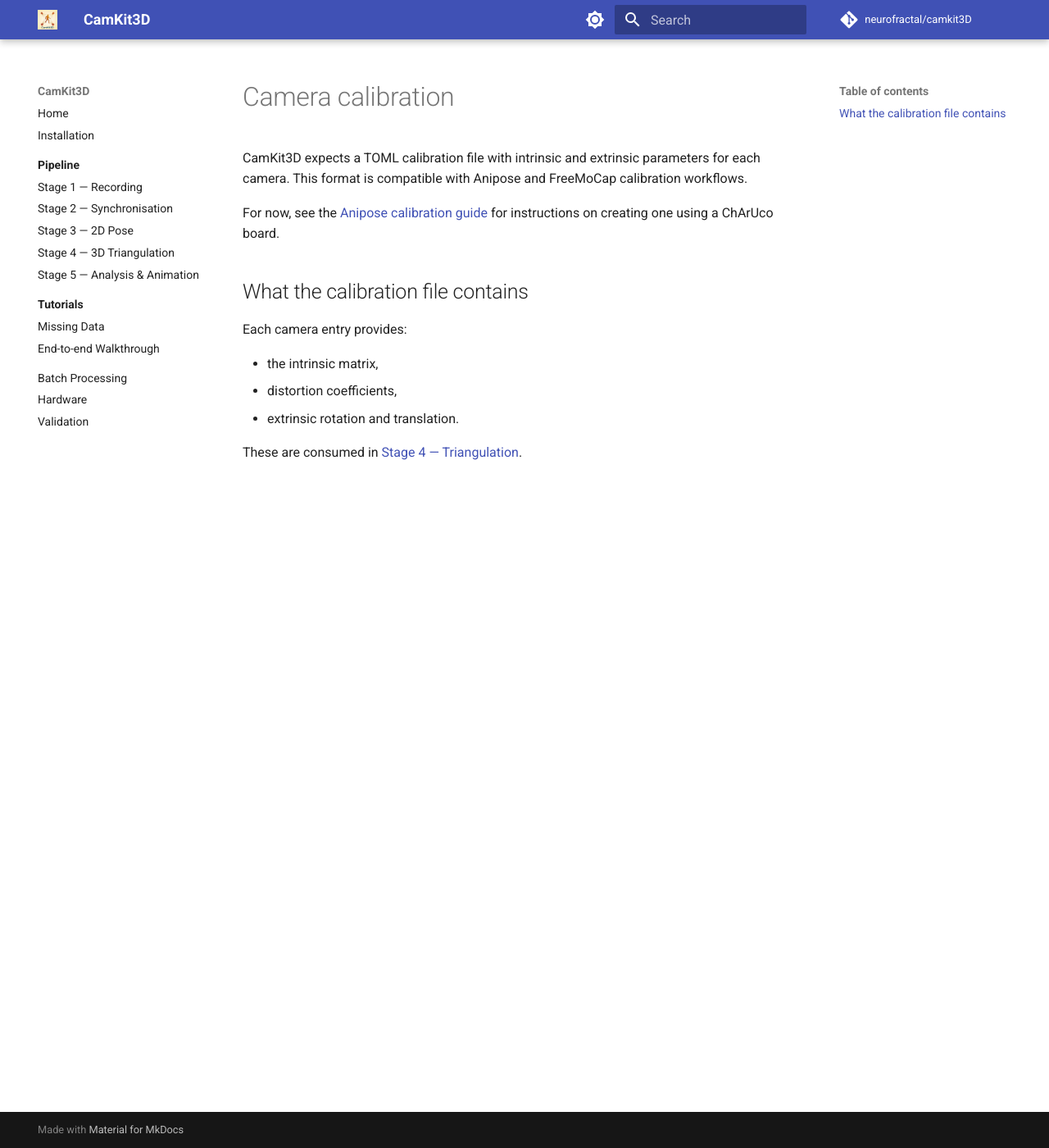
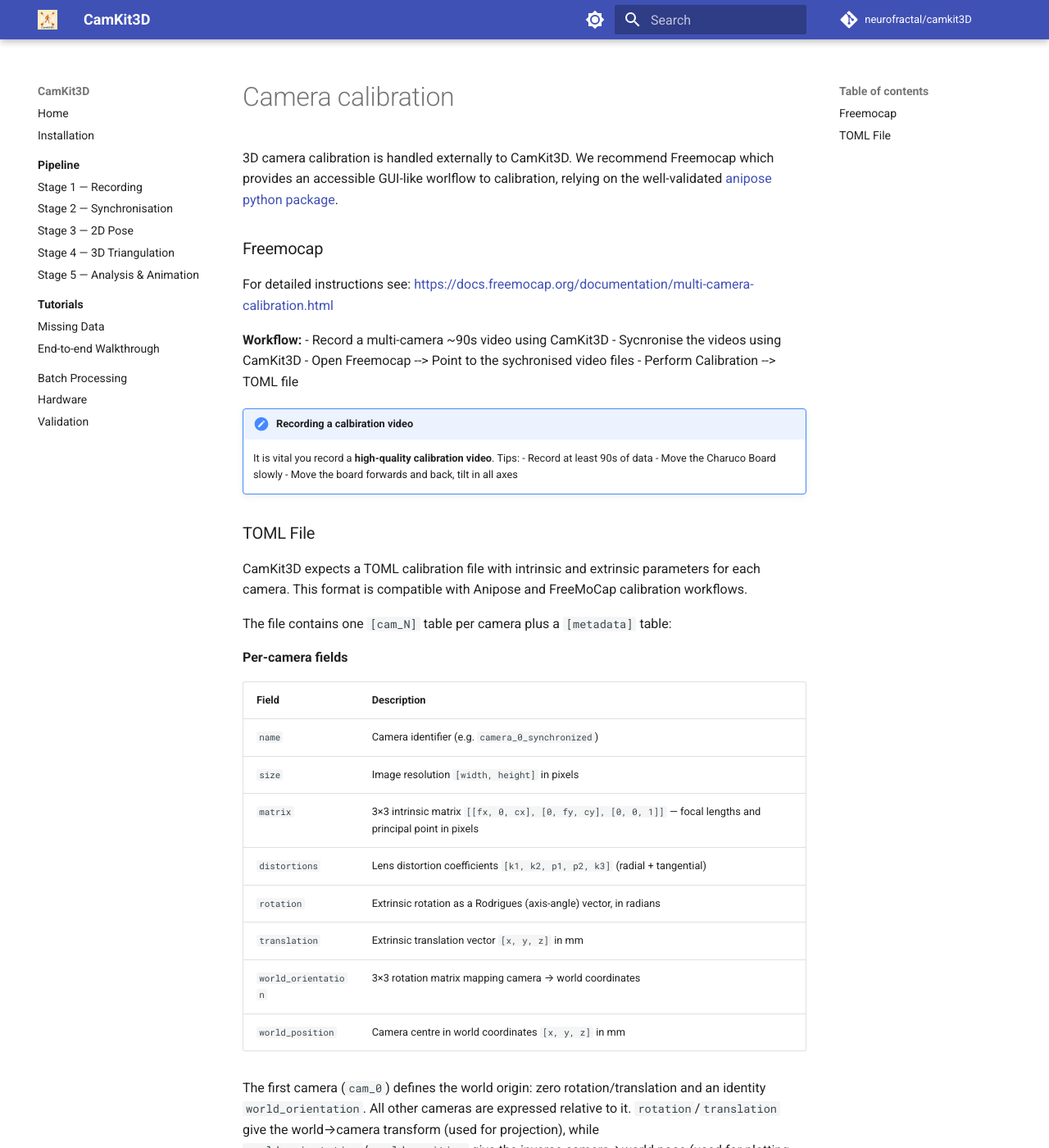
Before and after one commit to neurofractal/camkit3D, an MkDocs documentation site: the page built from docs/tutorials/calibration.md, in a window 1280 px wide and 1400 px high. Shown: the whole window at 82% size. Built offline with MkDocs 1.6.1 and Material for MkDocs 9.7.7, drawn with Linux system fonts in a browser that asks for light colours; comment, search, counter and statistics services are not loaded; some of the changed text lies outside the part shown.

Commit message:
docs and notebooks

```diff
--- a/docs/tutorials/calibration.md
+++ b/docs/tutorials/calibration.md
@@ -1,23 +1,51 @@
 # Camera calibration
+
+3D camera calibration is handled externally to CamKit3D. We recommend Freemocap which provides an accessible GUI-like worlflow to calibration, relying on the well-validated [anipose python package](https://github.com/lambdaloop/anipose).
+
+### Freemocap
+For detailed instructions see: [https://docs.freemocap.org/documentation/multi-camera-calibration.html](https://docs.freemocap.org/documentation/multi-camera-calibration.html)
+
+**Workflow:**
+- Record a multi-camera ~90s video using CamKit3D
+- Sycnronise the videos using CamKit3D
+- Open Freemocap --> Point to the sychronised video files
+- Perform Calibration --> TOML file
+
+!!! note "Recording a calbiration video"
+    It is vital you record a **high-quality calibration video**. Tips:
+    - Record at least 90s of data
+    - Move the Charuco Board slowly
+    - Move the board forwards and back, tilt in all axes
+
+### TOML File
 
 CamKit3D expects a TOML calibration file with intrinsic and extrinsic parameters for each camera. This format is compatible with Anipose and FreeMoCap calibration workflows.
 
-For now, see the [Anipose calibration guide](https://anipose.readthedocs.io/en/latest/calibration.html) for instructions on creating one using a ChArUco board.
+The file contains one `[cam_N]` table per camera plus a `[metadata]` table:
 
-<!--
-TODO: Add a CamKit3D-specific calibration walkthrough here, e.g.:
-- recommended ChArUco board size / dictionary
-- how many frames / angles to capture
-- how to verify the calibration (reprojection error thresholds)
-- example TOML snippet
--->
+**Per-camera fields**
 
-## What the calibration file contains
+| Field | Description |
+|-------|-------------|
+| `name` | Camera identifier (e.g. `camera_0_synchronized`) |
+| `size` | Image resolution `[width, height]` in pixels |
+| `matrix` | 3×3 intrinsic matrix `[[fx, 0, cx], [0, fy, cy], [0, 0, 1]]` — focal lengths and principal point in pixels |
+| `distortions` | Lens distortion coefficients `[k1, k2, p1, p2, k3]` (radial + tangential) |
+| `rotation` | Extrinsic rotation as a Rodrigues (axis-angle) vector, in radians |
+| `translation` | Extrinsic translation vector `[x, y, z]` in mm |
+| `world_orientation` | 3×3 rotation matrix mapping camera → world coordinates |
+| `world_position` | Camera centre in world coordinates `[x, y, z]` in mm |
 
-Each camera entry provides:
+The first camera (`cam_0`) defines the world origin: zero rotation/translation and an identity `world_orientation`. All other cameras are expressed relative to it. `rotation`/`translation` give the world→camera transform (used for projection), while `world_orientation`/`world_position` give the inverse camera→world pose (used for plotting camera locations in the scene).
 
-- the intrinsic matrix,
-- distortion coefficients,
-- extrinsic rotation and translation.
+**Metadata fields**
 
-These are consumed in [Stage 4 — Triangulation](../pipeline/triangulation.md).
+| Field | Description |
+|-------|-------------|
+| `charuco_square_size` | ChArUco square side length in mm (sets the real-world scale) |
+| `charuco_board_object` | Board definition (layout, marker dictionary) used during calibration |
+| `path_to_recorded_videos` | Source directory of the synchronized videos |
+| `date_time_calibrated` | ISO timestamp of calibration |
+| `groundplane_calibration` | Whether a ground-plane alignment step was applied |
+
+Units are millimetres throughout (set by `charuco_square_size`), so triangulated 3D coordinates are returned in mm.
```
Also changed, not shown: 1 other file.
